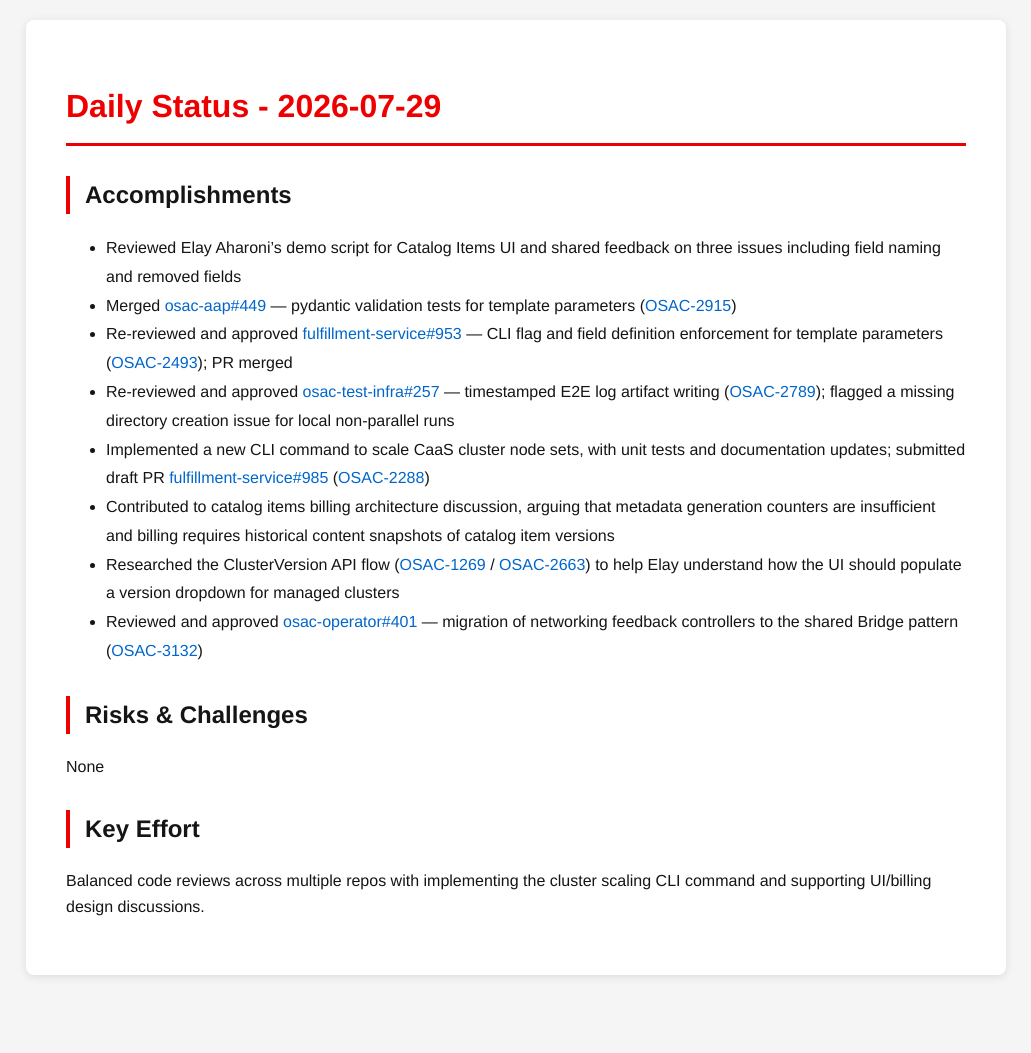
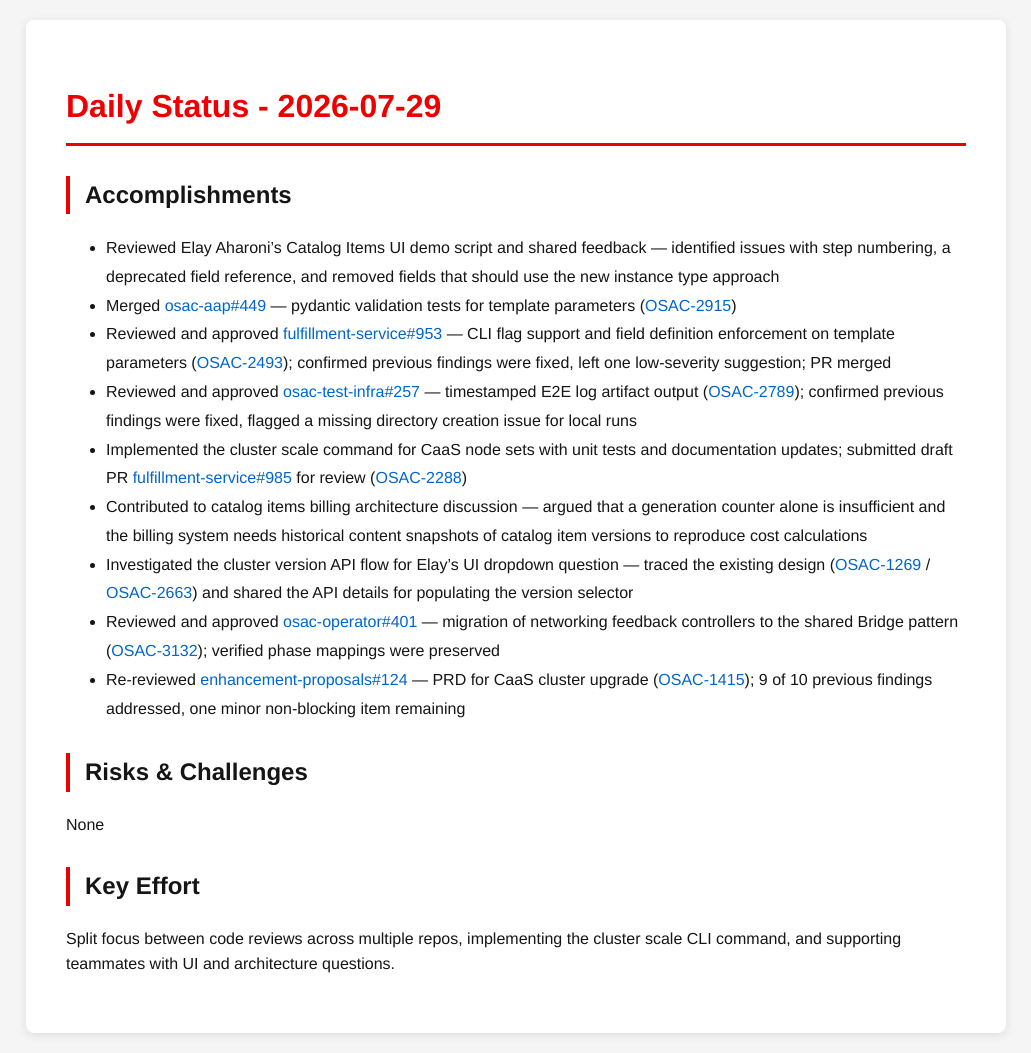
Before and after one commit to tzvatot/daily-status, a Jekyll site: the page built from 2026-07-29.md, in a window 1280 px wide. Shown: the whole page, without its empty margins (124-1155 px from the left). Built offline with Jekyll 4.4.1, drawn with Linux system fonts in a browser that asks for light colours; before the commit the page ends 995 px from its top, so only the background shows below that.

Commit message:
Daily status update - 2026-07-29

```diff
--- a/2026-07-29.md
+++ b/2026-07-29.md
@@ -7,17 +7,18 @@ date: 2026-07-29
 # Daily Status - 2026-07-29
 
 ## Accomplishments
-- Reviewed Elay Aharoni's demo script for Catalog Items UI and shared feedback on three issues including field naming and removed fields
+- Reviewed Elay Aharoni's Catalog Items UI demo script and shared feedback — identified issues with step numbering, a deprecated field reference, and removed fields that should use the new instance type approach
 - Merged [osac-aap#449](https://github.com/osac-project/osac-aap/pull/449) — pydantic validation tests for template parameters ([OSAC-2915](https://redhat.atlassian.net/browse/OSAC-2915))
-- Re-reviewed and approved [fulfillment-service#953](https://github.com/osac-project/fulfillment-service/pull/953) — CLI flag and field definition enforcement for template parameters ([OSAC-2493](https://redhat.atlassian.net/browse/OSAC-2493)); PR merged
-- Re-reviewed and approved [osac-test-infra#257](https://github.com/osac-project/osac-test-infra/pull/257) — timestamped E2E log artifact writing ([OSAC-2789](https://redhat.atlassian.net/browse/OSAC-2789)); flagged a missing directory creation issue for local non-parallel runs
-- Implemented a new CLI command to scale CaaS cluster node sets, with unit tests and documentation updates; submitted draft PR [fulfillment-service#985](https://github.com/osac-project/fulfillment-service/pull/985) ([OSAC-2288](https://redhat.atlassian.net/browse/OSAC-2288))
-- Contributed to catalog items billing architecture discussion, arguing that metadata generation counters are insufficient and billing requires historical content snapshots of catalog item versions
-- Researched the ClusterVersion API flow ([OSAC-1269](https://redhat.atlassian.net/browse/OSAC-1269) / [OSAC-2663](https://redhat.atlassian.net/browse/OSAC-2663)) to help Elay understand how the UI should populate a version dropdown for managed clusters
-- Reviewed and approved [osac-operator#401](https://github.com/osac-project/osac-operator/pull/401) — migration of networking feedback controllers to the shared Bridge pattern ([OSAC-3132](https://redhat.atlassian.net/browse/OSAC-3132))
+- Reviewed and approved [fulfillment-service#953](https://github.com/osac-project/fulfillment-service/pull/953) — CLI flag support and field definition enforcement on template parameters ([OSAC-2493](https://redhat.atlassian.net/browse/OSAC-2493)); confirmed previous findings were fixed, left one low-severity suggestion; PR merged
+- Reviewed and approved [osac-test-infra#257](https://github.com/osac-project/osac-test-infra/pull/257) — timestamped E2E log artifact output ([OSAC-2789](https://redhat.atlassian.net/browse/OSAC-2789)); confirmed previous findings were fixed, flagged a missing directory creation issue for local runs
+- Implemented the cluster scale command for CaaS node sets with unit tests and documentation updates; submitted draft PR [fulfillment-service#985](https://github.com/osac-project/fulfillment-service/pull/985) for review ([OSAC-2288](https://redhat.atlassian.net/browse/OSAC-2288))
+- Contributed to catalog items billing architecture discussion — argued that a generation counter alone is insufficient and the billing system needs historical content snapshots of catalog item versions to reproduce cost calculations
+- Investigated the cluster version API flow for Elay's UI dropdown question — traced the existing design ([OSAC-1269](https://redhat.atlassian.net/browse/OSAC-1269) / [OSAC-2663](https://redhat.atlassian.net/browse/OSAC-2663)) and shared the API details for populating the version selector
+- Reviewed and approved [osac-operator#401](https://github.com/osac-project/osac-operator/pull/401) — migration of networking feedback controllers to the shared Bridge pattern ([OSAC-3132](https://redhat.atlassian.net/browse/OSAC-3132)); verified phase mappings were preserved
+- Re-reviewed [enhancement-proposals#124](https://github.com/osac-project/enhancement-proposals/pull/124) — PRD for CaaS cluster upgrade ([OSAC-1415](https://redhat.atlassian.net/browse/OSAC-1415)); 9 of 10 previous findings addressed, one minor non-blocking item remaining
 
 ## Risks & Challenges
 None
 
 ## Key Effort
-Balanced code reviews across multiple repos with implementing the cluster scaling CLI command and supporting UI/billing design discussions.
+Split focus between code reviews across multiple repos, implementing the cluster scale CLI command, and supporting teammates with UI and architecture questions.
```
